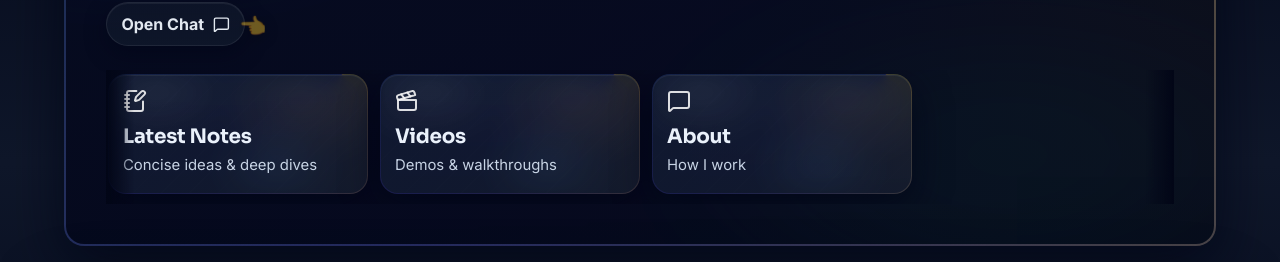
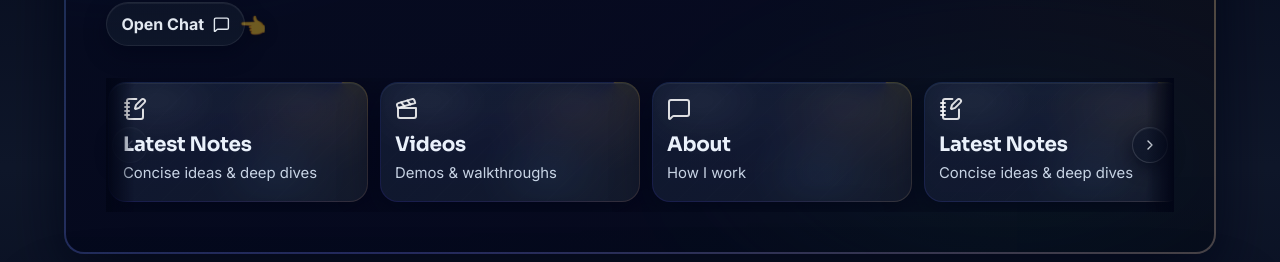
Before and after one commit to boluadeoye/world-class-blog-frontend, a Next.js app: page / in a window 1280 px wide. Shown: the part 332-594 px from the top of the page. Built offline with nearby package versions, Linux system fonts and the light colour scheme; no server answers.

Commit message:
hero: continuous auto-scrolling horizontal tile rail with side navs; luxurious water-drop tiles preserved

```diff
--- a/src/app/globals.css
+++ b/src/app/globals.css
@@ -2666,3 +2666,44 @@ header a[href="/projects"], nav a[href="/projects"]{ display:none !important; }
 
 /* Keep Projects hidden in navbar */
 header a[href="/projects"], nav a[href="/projects"]{ display:none !important; }
+
+/* ===== Auto-scrolling horizontal rail ===== */
+.lux-rail{ position:relative; margin-top:8px; }
+.lux-rail-track{
+  display:flex; gap:12px; overflow-x:auto; overflow-y:hidden;
+  padding: 4px 2px 10px 2px;
+  scroll-snap-type: x mandatory;
+  scroll-padding-left: 12px;
+  -webkit-overflow-scrolling: touch;
+}
+.lux-rail .rail-set{ display:flex; gap:12px }
+.rail-snap{ scroll-snap-align: start }
+
+/* Edge fades */
+.lux-rail-fade-left, .lux-rail-fade-right{
+  position:absolute; top:0; bottom:0; width:28px; pointer-events:none;
+}
+.lux-rail-fade-left{ left:0; background:linear-gradient(to right, rgba(2,6,23,1), rgba(2,6,23,0)); }
+.lux-rail-fade-right{ right:0; background:linear-gradient(to left, rgba(2,6,23,1), rgba(2,6,23,0)); }
+
+/* Side navs */
+.rail-nav{
+  position:absolute; top:50%; transform: translateY(-50%);
+  background: none; border: none; padding: 0; cursor: pointer;
+}
+.rail-left{ left:6px } .rail-right{ right:6px }
+.btn-rail{
+  width:36px; height:36px; display:inline-flex; align-items:center; justify-content:center;
+  border-radius:9999px;
+  background: linear-gradient(180deg, rgba(15,23,42,.72), rgba(15,23,42,.9));
+  border:1px solid rgba(255,255,255,.14);
+  color:#e2e8f0; box-shadow: 0 6px 16px rgba(2,6,23,.6), inset 0 1px 0 rgba(255,255,255,.06);
+}
+
+/* Tile sizing for rail (lux effects are defined earlier) */
+.lux-tile{ min-width: clamp(200px, 58vw, 260px); min-height: 120px; }
+
+/* Reduced motion: disable auto loop (handled in JS) */
+@media (prefers-reduced-motion: reduce){
+  .rail-nav{ display:none }
+}
--- a/src/components/home/HeroDeck.jsx
+++ b/src/components/home/HeroDeck.jsx
@@ -1,19 +1,102 @@
 // src/components/home/HeroDeck.jsx
 "use client";
 
-import { Code2, NotebookPen, Clapperboard, MessageSquare } from "lucide-react";
+import { useEffect, useMemo, useRef } from "react";
+import { Code2, NotebookPen, Clapperboard, MessageSquare, ChevronLeft, ChevronRight } from "lucide-react";
 import { Playfair_Display } from "next/font/google";
 import HeroCrest from "./HeroCrest";
 import TypeShow from "../motion/TypeShow";
 
 const playfair = Playfair_Display({ subsets: ["latin"], weight: ["700","800","900"] });
 
+function AutoRail({ children }) {
+  const trackRef = useRef(null);
+  const pausedRef = useRef(false);
+  const rafRef = useRef(0);
+  const firstWidthRef = useRef(0);
+  const prefersReduced = typeof window !== "undefined" && window.matchMedia && window.matchMedia("(prefers-reduced-motion: reduce)").matches;
+
+  // continuous scroll
+  useEffect(() => {
+    const el = trackRef.current;
+    if (!el) return;
+    const setFirstWidth = () => (firstWidthRef.current = el.scrollWidth / 2);
+    setFirstWidth();
+    const onResize = () => setFirstWidth();
+    window.addEventListener("resize", onResize);
+
+    if (!prefersReduced) {
+      const step = () => {
+        const el = trackRef.current;
+        if (!el) return;
+        if (!pausedRef.current) {
+          el.scrollLeft += 0.6; // speed
+          if (el.scrollLeft >= firstWidthRef.current) {
+            el.scrollLeft -= firstWidthRef.current;
+          }
+        }
+        rafRef.current = requestAnimationFrame(step);
+      };
+      rafRef.current = requestAnimationFrame(step);
+    }
+
+    const vis = () => {
+      pausedRef.current = document.hidden || pausedRef.current;
+    };
+    document.addEventListener("visibilitychange", vis);
+
+    return () => {
+      window.removeEventListener("resize", onResize);
+      document.removeEventListener("visibilitychange", vis);
+      cancelAnimationFrame(rafRef.current);
+    };
+  }, [prefersReduced]);
+
+  const pause = (v) => { pausedRef.current = v; };
+
+  const scrollByTiles = (dir = 1) => {
+    const el = trackRef.current;
+    if (!el) return;
+    const tile = el.querySelector(".lux-tile");
+    const gap = 12;
+    const dist = (tile ? tile.offsetWidth : 240) + gap;
+    el.scrollBy({ left: dir * dist, behavior: "smooth" });
+  };
+
+  return (
+    <div className="lux-rail">
+      <button className="rail-nav rail-left" aria-label="Scroll left" onClick={() => scrollByTiles(-1)}>
+        <span className="btn-rail"><ChevronLeft size={16} /></span>
+      </button>
+      <div
+        className="lux-rail-track no-scrollbar"
+        ref={trackRef}
+        onMouseEnter={() => pause(true)}
+        onMouseLeave={() => pause(false)}
+        onTouchStart={() => pause(true)}
+        onTouchEnd={() => pause(false)}
+        tabIndex={0}
+        aria-label="Quick sections"
+      >
+        {/* duplicate content for seamless loop */}
+        <div className="rail-set">{children}</div>
+        <div className="rail-set" aria-hidden="true">{children}</div>
+      </div>
+      <button className="rail-nav rail-right" aria-label="Scroll right" onClick={() => scrollByTiles(1)}>
+        <span className="btn-rail"><ChevronRight size={16} /></span>
+      </button>
+      <div className="lux-rail-fade-left" aria-hidden="true" />
+      <div className="lux-rail-fade-right" aria-hidden="true" />
+    </div>
+  );
+}
+
 export default function HeroDeck() {
   const name = "Boluwatife";
   const role = "FULL‑STACK DEVELOPER & WRITER";
   const bio  = "I build fast, clear web experiences and share practical notes on engineering, product, and writing.";
 
-  // Premium, crisp timing
+  // Crisp timing
   const step  = 28;
   const dur   = 480;
   const gap   = 140;
@@ -31,8 +114,8 @@ export default function HeroDeck() {
         <div className="hero-crest-layer" aria-hidden><HeroCrest /></div>
 
         <div className="relative z-[2] grid grid-cols-12 items-start gap-6">
-          {/* Text block */}
-          <div className="col-span-12 md:col-span-12 pr-1 sm:pr-4">
+          {/* Text */}
+          <div className="col-span-12">
             <TypeShow
               text={name}
               startAt={0}
@@ -82,10 +165,9 @@ export default function HeroDeck() {
             </div>
           </div>
 
-          {/* Horizontal rail (single row, scrollable) */}
+          {/* Horizontal auto-scrolling rail (Projects removed) */}
           <div className="col-span-12">
-            <div className="lux-rail">
-              <div className="lux-rail-track no-scrollbar" tabIndex={0} aria-label="Quick sections">
+            <AutoRail>
               <a href="/articles" className="lux-tile rail-snap">
                 <div className="lux-tile-overlay" />
                 <NotebookPen className="text-white/90" />
@@ -100,20 +182,13 @@ export default function HeroDeck() {
                 <div className="lux-tile-sub">Demos & walkthroughs</div>
               </a>
 
-                {/* Projects removed */}
-
               <a href="/about" className="lux-tile rail-snap">
                 <div className="lux-tile-overlay" />
                 <MessageSquare className="text-white/90" />
                 <div className="lux-tile-title">About</div>
                 <div className="lux-tile-sub">How I work</div>
               </a>
-              </div>
-
-              {/* edge fades */}
-              <div className="lux-rail-fade-left" aria-hidden="true" />
-              <div className="lux-rail-fade-right" aria-hidden="true" />
-            </div>
+            </AutoRail>
           </div>
         </div>
       </div>
```
Lines whose indentation alone changed are shown as unchanged.
